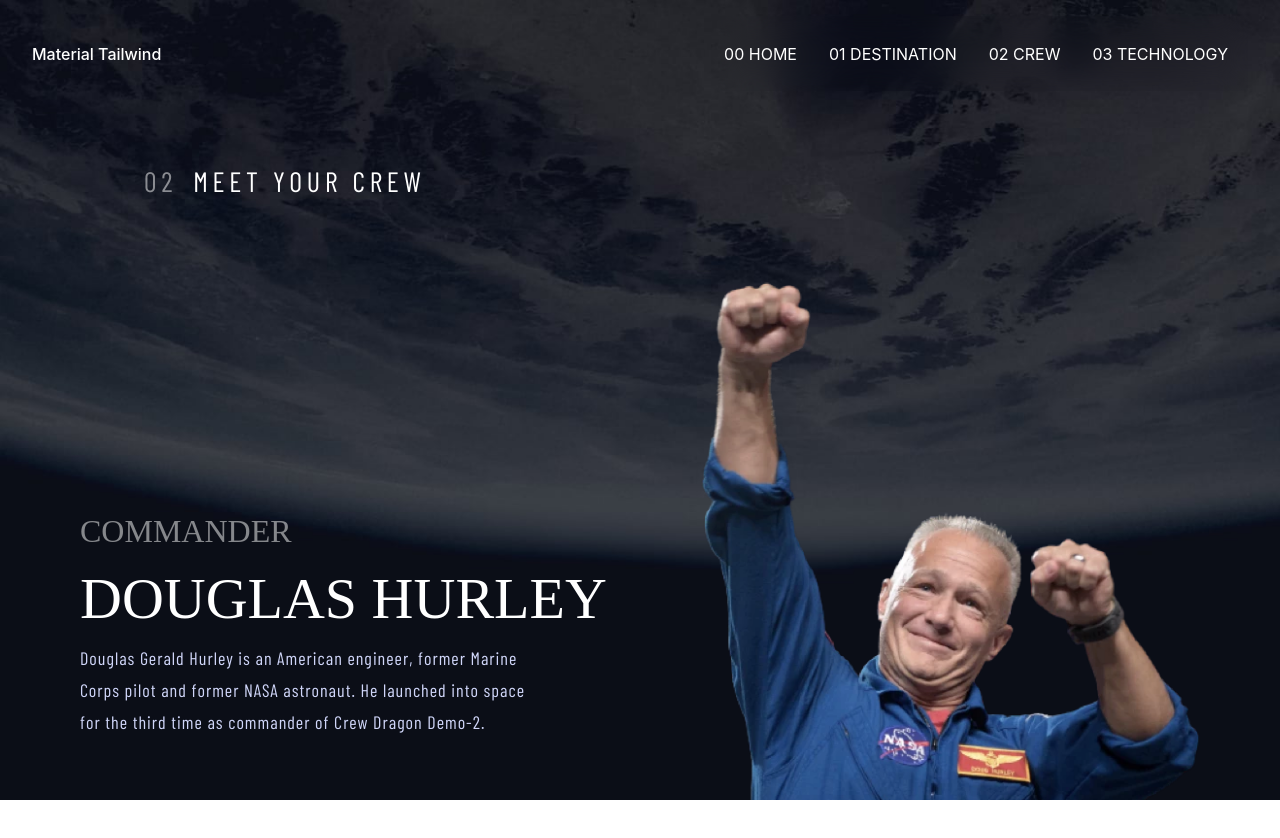
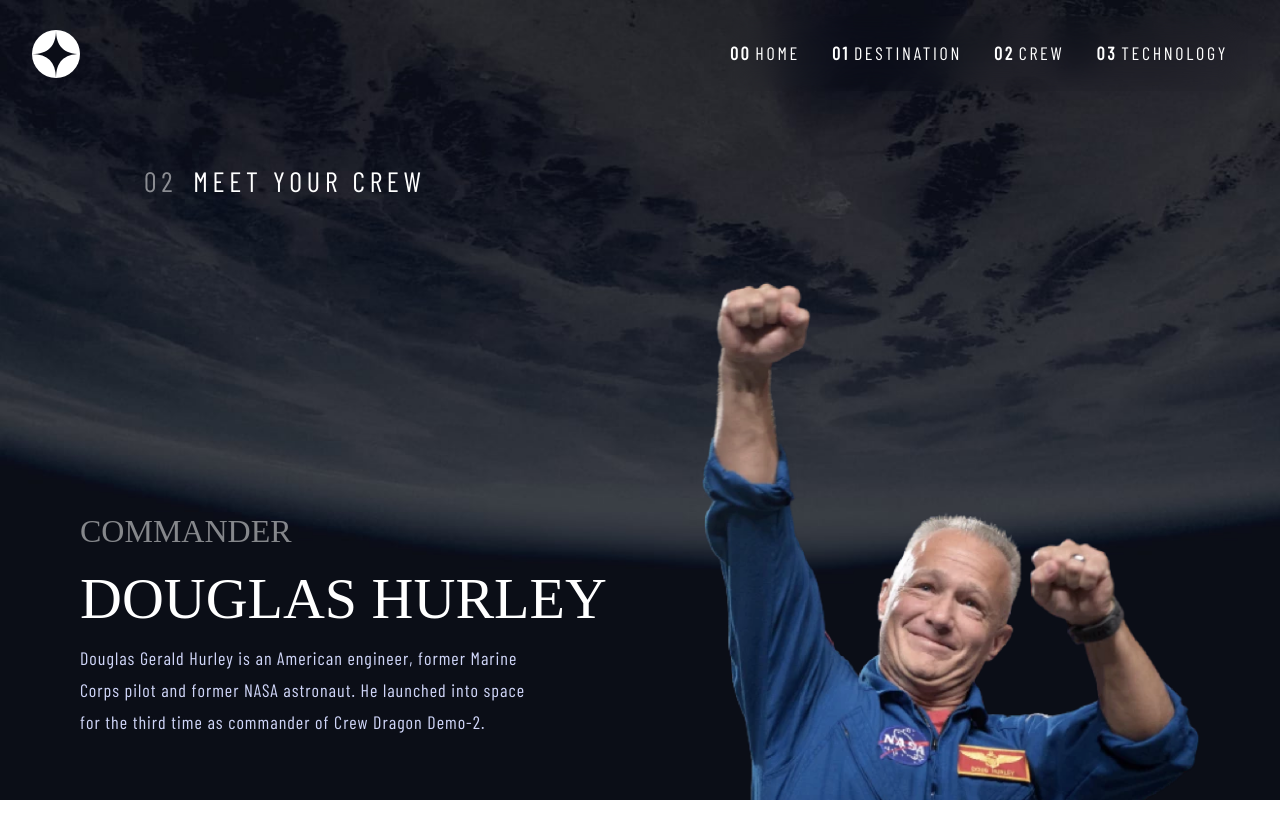
Before and after one commit to IbrahimHosny/space, a React (Create React App) app: page /crew in a window 1280 px wide. Shown: the top 838 px of the page. Before the commit the page ends 800 px from the top, so only its background shows below. Built offline with nearby package versions, Linux system fonts and the light colour scheme; a web font is replaced by a local one.

Commit message:
nav styling

```diff
--- a/public/index.html
+++ b/public/index.html
@@ -2,12 +2,12 @@
 <html lang="en">
   <head>
     <meta charset="utf-8" />
-    <link rel="icon" href="%PUBLIC_URL%/favicon.ico" />
+    <link rel="icon" href="./assets/shared/logo.svg" />
     <meta name="viewport" content="width=device-width, initial-scale=1" />
     <meta name="theme-color" content="#000000" />
     <meta
       name="description"
-      content="Web site created using create-react-app"
+      content="space-tourism-website created using react"
     />
     <link rel="apple-touch-icon" href="%PUBLIC_URL%/logo192.png" />
     <!--
@@ -27,7 +27,7 @@
     <link rel="preconnect" href="https://fonts.googleapis.com">
     <link rel="preconnect" href="https://fonts.gstatic.com" crossorigin>
     <link href="https://fonts.googleapis.com/css2?family=Barlow+Condensed&family=Bellefair&display=swap" rel="stylesheet">
-    <title>React App</title>
+    <title>space-tourism-website</title>
   </head>
   <body>
     <noscript>You need to enable JavaScript to run this app.</noscript>
--- a/src/components/NavBar.jsx
+++ b/src/components/NavBar.jsx
@@ -26,8 +26,8 @@
                 color="blue-gray"
                 className="p-1 font-normal"
             >
-                <Link to="/" className="flex items-center">
-                    00 HOME
+                <Link to="/" className="flex items-center nav-text">
+                    <span className='font-bold me-1'>00</span> HOME
                 </Link>
             </Typography>
             <Typography
@@ -36,8 +36,8 @@
                 color="blue-gray"
                 className="p-1 font-normal"
             >
-                <Link to="/destination" className="flex items-center">
-                    01 DESTINATION
+                <Link to="/destination" className="flex items-center nav-text">
+                <span className='font-bold me-1'>01</span> DESTINATION
                 </Link>
             </Typography>
             <Typography
@@ -46,8 +46,8 @@
                 color="blue-gray"
                 className="p-1 font-normal"
             >
-                <Link to="/crew" className="flex items-center">
-                02 CREW
+                <Link to="/crew" className="flex items-center nav-text">
+                <span className='font-bold me-1'>02</span> CREW
                 </Link>
             </Typography>
             <Typography
@@ -56,8 +56,8 @@
                 color="blue-gray"
                 className="p-1 font-normal"
             >
-                <Link to="/technology" className="flex items-center">
-                03 TECHNOLOGY
+                <Link to="/technology" className="flex items-center nav-text">
+                <span className='font-bold me-1'>03</span> TECHNOLOGY
                 </Link>
             </Typography>
         </ul>
@@ -71,14 +71,14 @@
                         href="#"
                         className="mr-4 cursor-pointer py-1.5 font-medium"
                     >
-                        Material Tailwind
+                        <img src='./assets/shared/logo.svg' alt='icon' className='max-md:w-[50%] md:max-lg:w-[60%]'></img>
                     </Typography>
                     <div className="flex relative items-center gap-4">
                         <div className='absolute h-full w-full backdrop-blur-lg z-[-10]'></div>
                         <div className="mr-4 hidden lg:block">{navList}</div>
                         <IconButton
                             variant="text"
-                            className="ml-auto h-6 w-6 text-inherit hover:bg-transparent focus:bg-transparent active:bg-transparent lg:hidden"
+                            className="ml-auto !top-[-13px] !right-[12px] h-6 w-6 text-inherit hover:bg-transparent focus:bg-transparent active:bg-transparent lg:hidden"
                             ripple={false}
                             onClick={() => setOpenNav(!openNav)}
                         >
@@ -115,7 +115,7 @@
                         </IconButton>
                     </div>
                 </div>
-                <MobileNav open={openNav}>
+                <MobileNav className='backdrop-blur-xl !h-[94vh] md:max-l:w-[50vw] md:max-l:left-[50%] lg: max-md:w-[80vw] max-md:left-[17%]  relative' open={openNav}>
                     {navList}
                 </MobileNav>
             </Navbar>
```
